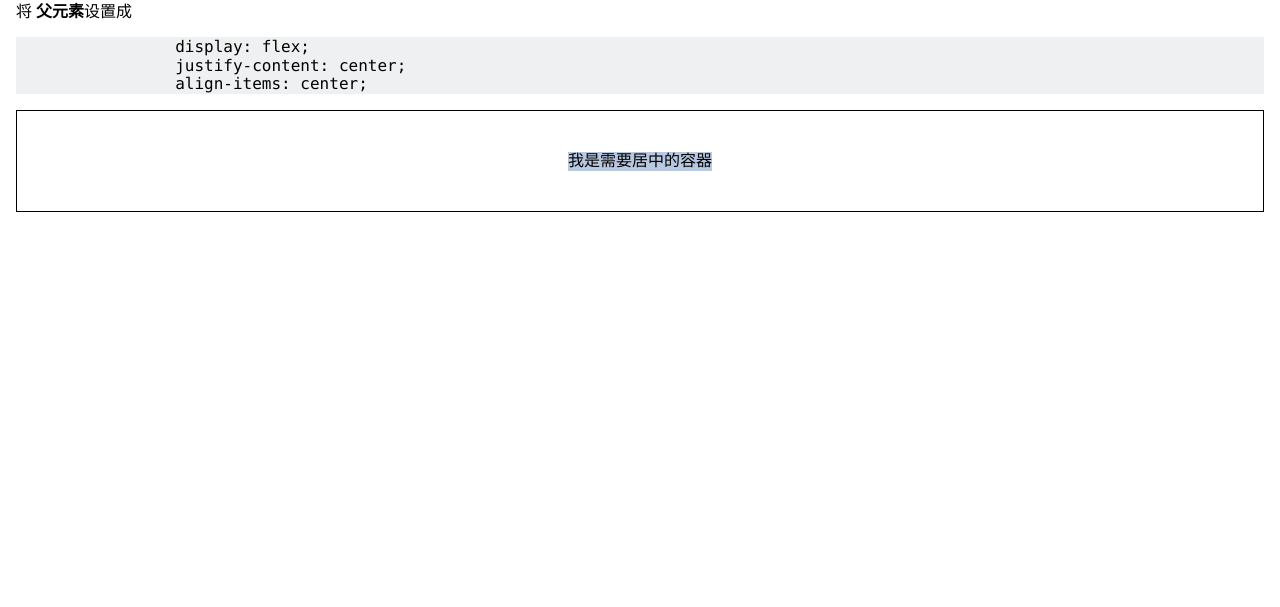
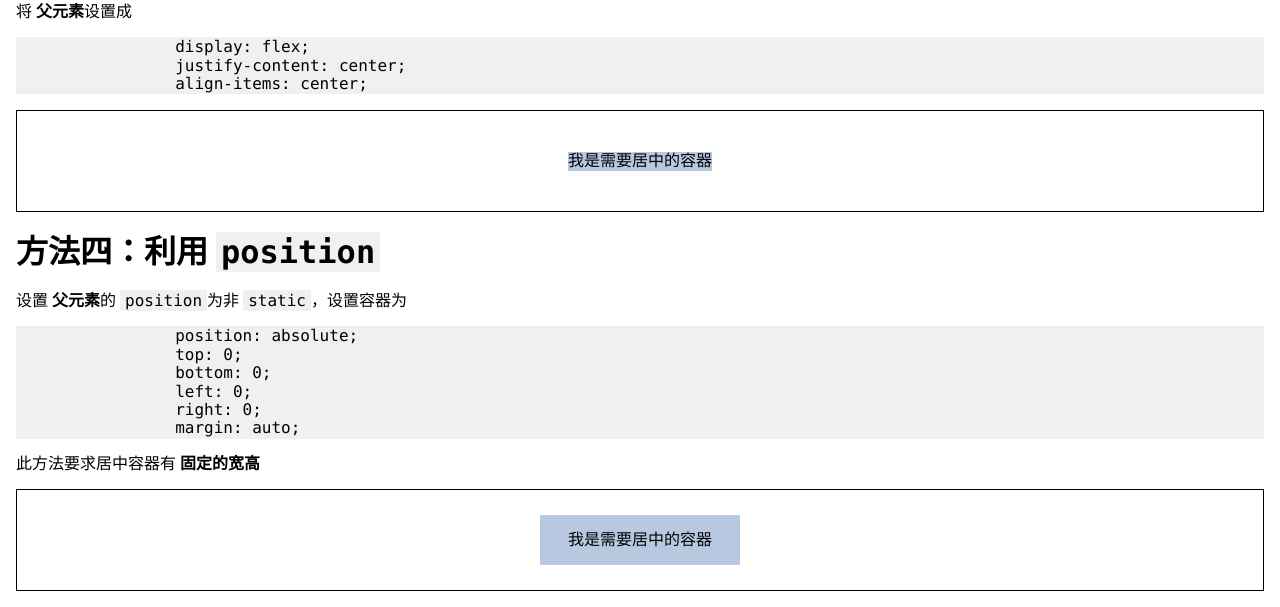
Before and after one commit to DRL9/tips, a website: page public/html/vertically-center-content.html in a window 1280 px wide. Shown: the part 732-1339 px from the top of the page. Before the commit the page ends 960 px from the top, so only its background shows below. Drawn offline with nearby package versions, Linux system fonts and the light colour scheme.

Commit message:
feature: 水平垂直居中新增方法四
Changes to be committed:
	modified:   public/html/vertically-center-content.html

```diff
--- a/public/html/vertically-center-content.html
+++ b/public/html/vertically-center-content.html
@@ -48,6 +48,22 @@
             display: flex;
             justify-content: center;
             align-items: center;
+        }
+
+        .method-4 .wrap {
+            position: relative;
+        }
+
+        .method-4 .content {
+            height: 50px;
+            line-height: 50px;
+            width: 200px;
+            position: absolute;
+            top: 0;
+            bottom: 0;
+            left: 0;
+            right: 0;
+            margin: auto;
         }
     </style>
 </head>
@@ -109,6 +125,31 @@
             <div class="content">我是需要居中的容器</div>
         </div>
     </section>
+    <section class="method-4">
+        <h1>方法四：利用
+            <code>position</code>
+        </h1>
+        <p>设置
+            <strong>父元素</strong>的
+            <code>position</code>为非
+            <code>static</code>，设置容器为
+            <pre>
+                position: absolute;
+                top: 0;
+                bottom: 0;
+                left: 0;
+                right: 0;
+                margin: auto;</pre>
+        </p>
+        <p>
+            此方法要求居中容器有
+            <strong>固定的宽高</strong>
+        </p>
+        <div class="wrap">
+            <div class="content">我是需要居中的容器</div>
+        </div>
+    </section>
+
 </body>
 
 </html>
```
